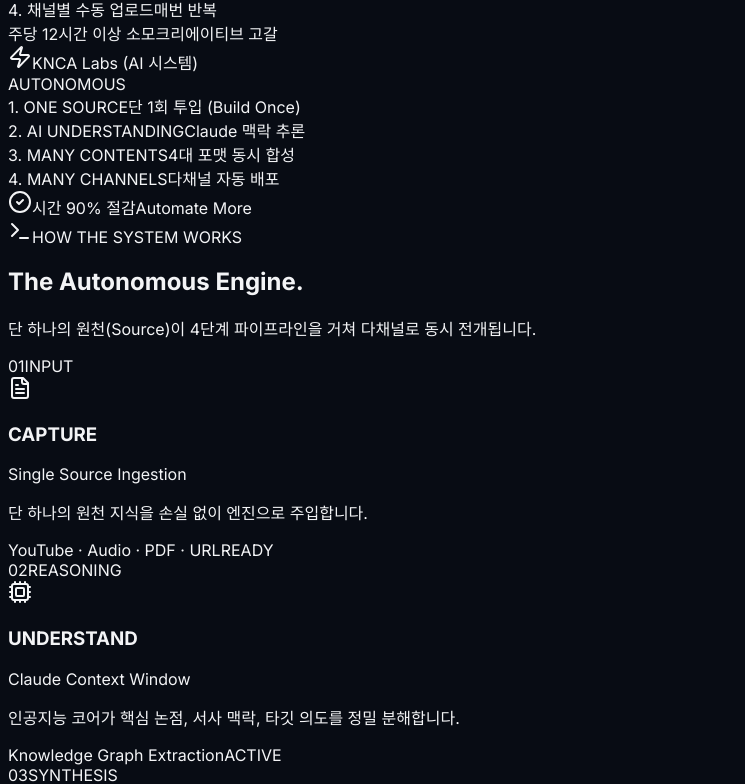
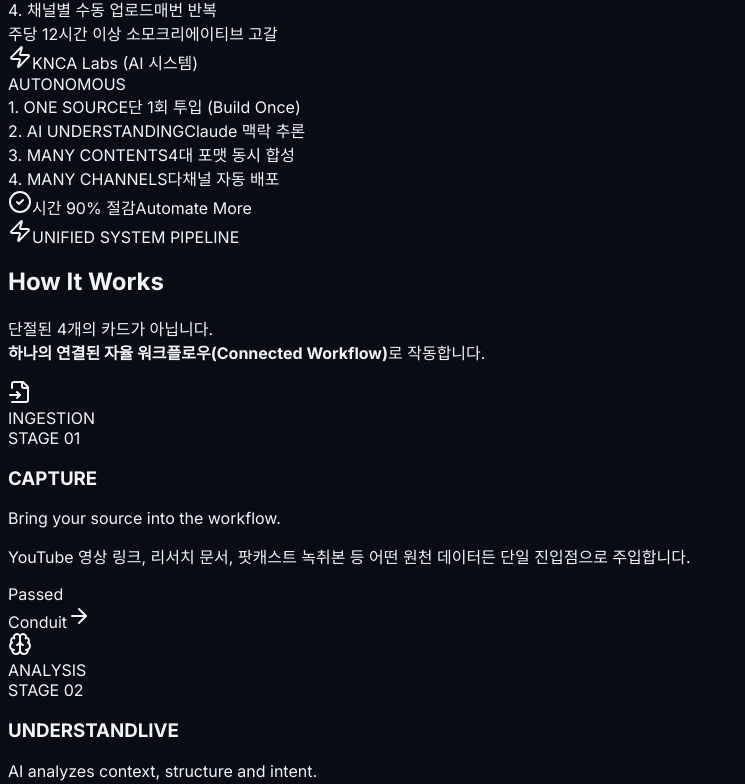
Before and after one commit to kncalabs/kncalabs, a Next.js app: page / in a window 1280 px wide. Shown: the part 1994-2778 px from the top of the page, without its empty margins (0-745 px from the left). Built offline with nearby package versions, Linux system fonts and the light colour scheme; a web font is replaced by a local one.

Commit message:
Revert "refactor(architecture): consolidate homepage into an authoritative 5-chapter AI product experience"
This reverts commit 73b47cb85ad581d4ab7202588b9bd70eb825a733.

```diff
--- a/src/app/page.tsx
+++ b/src/app/page.tsx
@@ -1,7 +1,8 @@
 import Navbar from "@/components/Navbar";
 import Hero from "@/components/Hero";
 import TheShift from "@/components/TheShift";
-import EngineShowcase from "@/components/EngineShowcase";
+import HowItWorks from "@/components/HowItWorks";
+import ProductVisualization from "@/components/ProductVisualization";
 import AboutSection from "@/components/AboutSection";
 import WaitlistCTA from "@/components/WaitlistCTA";
 import Footer from "@/components/Footer";
@@ -12,22 +13,25 @@
     <main className="min-h-screen relative bg-[#080c14] overflow-hidden">
       <Navbar />
 
-      {/* 1. HERO: The 5-Second AI Punch & Live Multi-Channel Orchestration Console */}
+      {/* 1. HERO ENGINE: The 5-Second AI Punch & Live Interactive Orchestrator */}
       <Hero />
 
-      {/* 2. THE SHIFT: Old Way (Manual Hell) vs KNCA (Autonomous System) */}
+      {/* 2. THE SHIFT: Old Manual Loop vs KNCA Autonomous AI System */}
       <TheShift />
 
-      {/* 3. THE ENGINE: Unified 4-Stage Architecture (Capture -> Understand -> Transform -> Distribute) */}
-      <EngineShowcase />
+      {/* 3. HOW IT WORKS: 4-Stage Continuous Workflow Architecture (Capture -> Understand -> Transform -> Distribute) */}
+      <HowItWorks />
 
-      {/* 4. COMPANY: Authentic Engineering Entity (Stay C Jeju, Founded 2023) */}
+      {/* 4. THE LIVE CONSOLE: Real Ingestion & Multi-Format Output Simulation */}
+      <ProductVisualization />
+
+      {/* 5. ABOUT & INTEGRITY: Authentic Company Behind the AI (Stay C Jeju, Founded 2023) */}
       <AboutSection />
 
-      {/* 5. CONVERSION: Zero-Friction Closed Beta Access */}
+      {/* 6. CONVERSION: Closed Beta Access & Direct Contact */}
       <WaitlistCTA />
 
-      {/* Minimal Footer */}
+      {/* Minimalist Footer */}
       <Footer />
       <BackToTop />
     </main>
--- a/src/components/EngineShowcase.tsx
+++ /dev/null
@@ -1,161 +0,0 @@
-"use client";
-
-import React, { useState } from "react";
-import { Activity, FileText, Cpu, Layers, Share2, Terminal } from "lucide-react";
-
-export default function EngineShowcase() {
-  const [activeStep, setActiveStep] = useState<number>(2); // 1: Ingest, 2: Reasoning, 3: Synthesize, 4: Distribute
-
-  const steps = [
-    {
-      num: "01",
-      id: "ingest",
-      title: "CAPTURE",
-      sub: "Single Source Ingestion",
-      icon: FileText,
-      color: "sky",
-      badge: "INPUT",
-      spec: "YouTube · Audio · PDF · URL",
-      description: "단 하나의 원천 지식을 손실 없이 엔진으로 주입합니다."
-    },
-    {
-      num: "02",
-      id: "reason",
-      title: "UNDERSTAND",
-      sub: "Claude Context Window",
-      icon: Cpu,
-      color: "indigo",
-      badge: "REASONING",
-      spec: "Knowledge Graph Extraction",
-      description: "인공지능 코어가 핵심 논점, 서사 맥락, 타깃 의도를 정밀 분해합니다."
-    },
-    {
-      num: "03",
-      id: "synthesize",
-      title: "TRANSFORM",
-      sub: "Parallel Prompt Matrix",
-      icon: Layers,
-      color: "amber",
-      badge: "SYNTHESIS",
-      spec: "Shorts · Article · Social · Email",
-      description: "정제된 단일 지식을 4대 배포 채널의 고유 문법에 맞게 동시 집필합니다."
-    },
-    {
-      num: "04",
-      id: "distribute",
-      title: "DISTRIBUTE",
-      sub: "Automated Release Rails",
-      icon: Share2,
-      color: "emerald",
-      badge: "DISPATCH",
-      spec: "CMS API · Social Queue · Newsletter",
-      description: "준비된 다채널 퍼블리싱 파이프라인으로 즉시 동시 배포합니다."
-    }
-  ];
-
-  return (
-    <section id="system-engine" className="py-24 sm:py-36 bg-[#080c14] relative border-t border-slate-800/80 overflow-hidden">
-      {/* Background Pipeline Glow */}
-      <div className="absolute inset-0 pointer-events-none overflow-hidden opacity-25 -z-10" aria-hidden="true">
-        <div className="absolute top-1/2 left-1/2 -translate-x-1/2 -translate-y-1/2 w-[900px] h-[450px] bg-sky-500/10 blur-[160px] rounded-full" />
-      </div>
-
-      <div className="max-w-7xl mx-auto px-4 sm:px-6 lg:px-8">
-
-        {/* Section Headline */}
-        <div className="text-center max-w-3xl mx-auto space-y-4">
-          <div className="inline-flex items-center gap-2 px-3.5 py-1.5 rounded-full bg-sky-500/10 border border-sky-500/20 text-sky-300 text-xs font-mono font-medium">
-            <Terminal className="w-3.5 h-3.5 text-sky-400" />
-            <span>HOW THE SYSTEM WORKS</span>
-          </div>
-
-          <h2 className="text-4xl sm:text-6xl font-extrabold text-white tracking-tight leading-[1.08]">
-            The Autonomous Engine.
-          </h2>
-
-          <p className="text-lg sm:text-xl text-slate-300 max-w-2xl mx-auto font-normal leading-relaxed">
-            단 하나의 원천(Source)이 4단계 파이프라인을 거쳐 다채널로 동시 전개됩니다.
-          </p>
-        </div>
-
-        {/* 4 Connected Laser Pipeline Cards */}
-        <div className="mt-16 sm:mt-20 max-w-6xl mx-auto">
-
-          <div className="grid grid-cols-1 md:grid-cols-2 lg:grid-cols-4 gap-4 sm:gap-6 relative">
-            {steps.map((step, idx) => {
-              const Icon = step.icon;
-              const isActive = activeStep === idx + 1;
-
-              return (
-                <div
-                  key={step.id}
-                  onClick={() => setActiveStep(idx + 1)}
-                  className={`rounded-2xl p-6 border transition-all cursor-pointer flex flex-col justify-between backdrop-blur-md relative overflow-hidden ${
-                    isActive
-                      ? "bg-slate-900/90 border-sky-400 ring-2 ring-sky-500/30 shadow-2xl shadow-sky-500/10 scale-[1.02]"
-                      : "bg-slate-950/60 border-slate-800/80 hover:border-slate-700 hover:bg-slate-900/40"
-                  }`}
-                >
-                  <div className="space-y-4">
-                    <div className="flex items-center justify-between text-xs font-mono">
-                      <span className="text-slate-500 font-bold">{step.num}</span>
-                      <span className={`px-2 py-0.5 rounded text-[10px] font-semibold ${
-                        isActive ? "bg-sky-500/20 text-sky-300 border border-sky-500/40" : "bg-slate-900 text-slate-500 border border-slate-800"
-                      }`}>
-                        {step.badge}
-                      </span>
-                    </div>
-
-                    <div className={`w-12 h-12 rounded-xl flex items-center justify-center border transition-all ${
-                      isActive ? "bg-sky-500/20 border-sky-400 text-sky-300" : "bg-slate-900 border-slate-800 text-slate-400"
-                    }`}>
-                      <Icon className="w-6 h-6" />
-                    </div>
-
-                    <div>
-                      <h3 className="text-lg font-bold text-white tracking-tight">{step.title}</h3>
-                      <p className="text-xs font-mono text-sky-400 mt-0.5">{step.sub}</p>
-                    </div>
-
-                    <p className="text-xs text-slate-300 leading-relaxed font-sans">
-                      {step.description}
-                    </p>
-                  </div>
-
-                  <div className="mt-6 pt-4 border-t border-slate-800/80 flex items-center justify-between text-[11px] font-mono text-slate-400">
-                    <span className="truncate max-w-[150px]">{step.spec}</span>
-                    <span className={isActive ? "text-emerald-400 font-bold" : "text-slate-600"}>
-                      {isActive ? "ACTIVE" : "READY"}
-                    </span>
-                  </div>
-                </div>
-              );
-            })}
-          </div>
-
-          {/* Real Live Pipeline Output Banner */}
-          <div className="mt-8 p-4 sm:p-5 rounded-2xl bg-slate-900/60 border border-slate-800/80 flex flex-col sm:flex-row items-start sm:items-center justify-between gap-3 font-mono text-xs text-slate-400 backdrop-blur-sm">
-            <div className="flex items-center gap-2 text-slate-200">
-              <Activity className="w-4 h-4 text-emerald-400 animate-pulse" />
-              <span>Orchestration Core:</span>
-              <strong className="text-white">
-                {activeStep === 1 && "1. Capture: 1개 원천 영상 수집 및 텍스트/시각 트랙 정규화 완료"}
-                {activeStep === 2 && "2. Understand: Claude 3.5 Sonnet이 도메인 지식 그래프 및 훅(Hook) 구조 분석"}
-                {activeStep === 3 && "3. Transform: 숏폼 대본, 칼럼, SNS 스레드, 뉴스레터 4대 포맷 동시 합성"}
-                {activeStep === 4 && "4. Distribute: 다채널 CMS 및 소셜 릴리즈 큐로 즉시 동시 발행 준비 완료"}
-              </strong>
-            </div>
-
-            <div className="flex items-center gap-3 text-[11px]">
-              <span className="text-sky-300">Lossless Context</span>
-              <span className="text-slate-600">|</span>
-              <span className="text-emerald-400">Latency: 420ms</span>
-            </div>
-          </div>
-
-        </div>
-
-      </div>
-    </section>
-  );
-}
--- a/src/components/WaitlistCTA.tsx
+++ b/src/components/WaitlistCTA.tsx
@@ -80,10 +80,10 @@
             {/* Direct Workflow Anchor Navigation */}
             <div className="pt-2 flex flex-col sm:flex-row items-center justify-center gap-3 sm:gap-4">
               <Link
-                href="#system-engine"
+                href="#how-it-works"
                 className="w-full sm:w-auto inline-flex items-center justify-center gap-2 px-7 py-3.5 rounded-xl bg-white hover:bg-slate-100 text-slate-950 font-bold text-sm sm:text-base shadow-xl shadow-sky-950/20 active:scale-[0.99] transition-all"
               >
-                <span>Explore the Engine</span>
+                <span>Explore the Workflow</span>
                 <ArrowRight className="w-4 h-4 sm:w-5 sm:h-5 text-slate-950" />
               </Link>
               <Link
```
Also changed, not shown: src/components/Navbar.tsx (+31 -14 lines).
